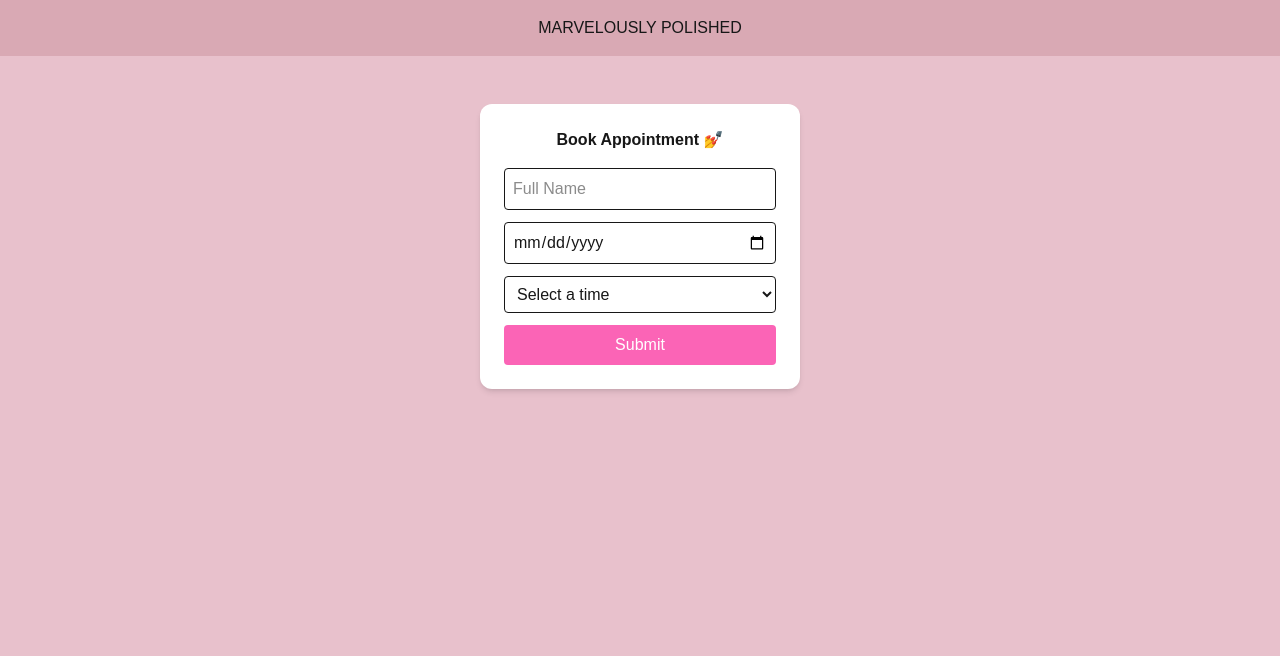
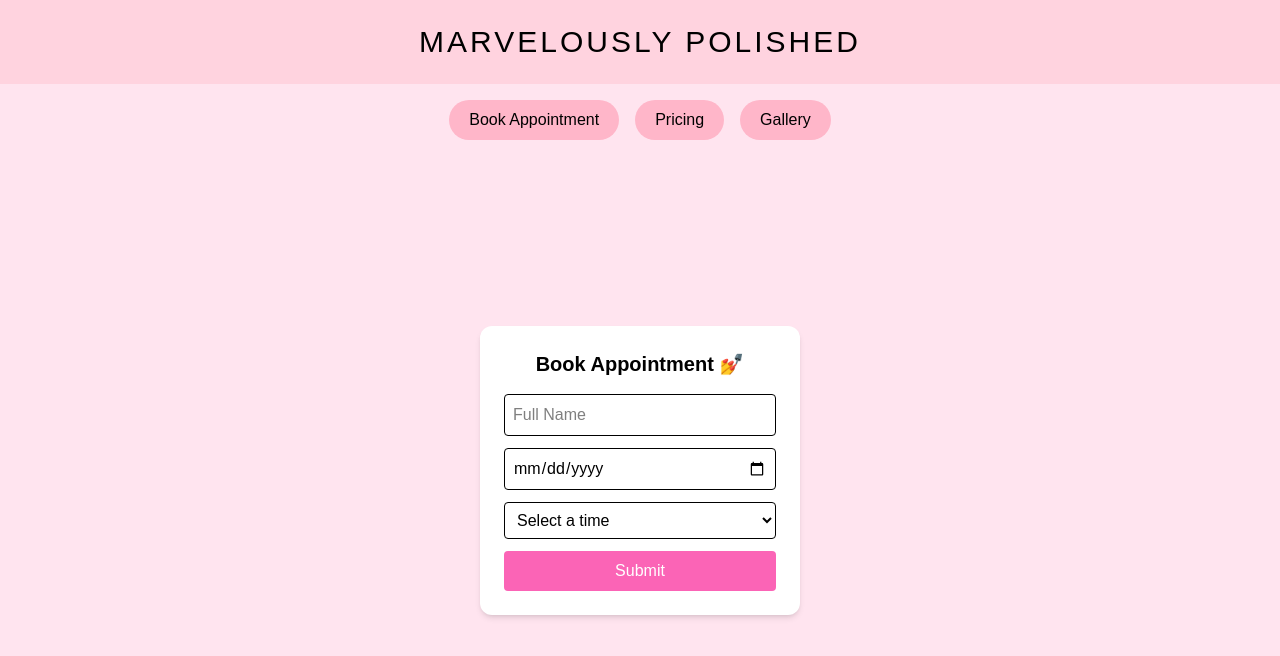
Before and after one commit to rhigovillahermosa18-star/Capstone, a Next.js app: page /book in a window 1280 px wide. Shown: the top 656 px of the page. Built offline with nearby package versions, Linux system fonts and the light colour scheme.

Commit message:
update project files

```diff
--- a/app/book/page.tsx
+++ b/app/book/page.tsx
@@ -1,37 +1,65 @@
 "use client";
+
+import Link from "next/link";
 
 export default function Book() {
   return (
-    <div className="min-h-screen bg-[#e8c1cc]">
+    <div className="min-h-screen bg-[#FFE4EF] flex flex-col">
 
-      <div className="bg-[#d9a9b4] py-4 text-center">
-        <h1>MARVELOUSLY POLISHED</h1>
+      {/* Header */}
+      <div className="bg-[#FFD3DF] py-6 text-center">
+        <h1 className="text-3xl tracking-widest font-medium text-black">
+          MARVELOUSLY POLISHED
+        </h1>
       </div>
 
-      <div className="flex justify-center mt-12">
+      {/* Navigation */}
+      <div className="mt-4 flex justify-center gap-4">
+        <Link href="/book" className="bg-[#FFB6C9] px-5 py-2 rounded-full text-black">
+          Book Appointment
+        </Link>
+
+        <Link href="/pricing" className="bg-[#FFB6C9] px-5 py-2 rounded-full text-black">
+          Pricing
+        </Link>
+
+        <Link href="/gallery" className="bg-[#FFB6C9] px-5 py-2 rounded-full text-black">
+          Gallery
+        </Link>
+      </div>
+
+      {/* Booking Form */}
+      <div className="flex flex-grow justify-center items-center">
         <div className="bg-white p-6 rounded-xl shadow-md w-80">
-          <h2 className="text-center font-semibold mb-4">
+
+          <h2 className="text-center font-semibold mb-4 text-black text-xl">
             Book Appointment 💅
           </h2>
 
-          <input placeholder="Full Name"
-            className="w-full mb-3 p-2 border rounded" />
+          <input
+            placeholder="Full Name"
+            className="w-full mb-3 p-2 border rounded text-black"
+          />
 
-          <input type="date"
-            className="w-full mb-3 p-2 border rounded" />
+          <input
+            type="date"
+            className="w-full mb-3 p-2 border rounded text-black"
+          />
 
-          <select className="w-full mb-3 p-2 border rounded">
+          <select className="w-full mb-3 p-2 border rounded text-black">
             <option>Select a time</option>
             <option>10:00 AM</option>
             <option>1:00 PM</option>
             <option>4:00 PM</option>
           </select>
 
-          <button className="w-full bg-pink-400 text-white py-2 rounded">
+          <button className="w-full bg-pink-400 text-white py-2 rounded hover:bg-pink-500 transition">
             Submit
           </button>
+
         </div>
       </div>
+
     </div>
   );
 }
--- a/app/gallery/page.tsx
+++ b/app/gallery/page.tsx
@@ -1,17 +1,69 @@
+import Link from "next/link";
 import Image from "next/image";
 
 export default function Gallery() {
   return (
-    <div className="min-h-screen bg-[#e8c1cc] flex justify-center items-center">
-      <div className="bg-white p-6 rounded-xl shadow-md">
-        <h2 className="text-center font-semibold mb-4">Gallery</h2>
+    <div className="min-h-screen bg-[#FFE4EF] flex flex-col">
 
-        <div className="grid grid-cols-3 gap-3">
-          <Image src="/nail1.jpg" width={100} height={100} alt="" />
-          <Image src="/nail2.jpg" width={100} height={100} alt="" />
-          <Image src="/nail3.jpg" width={100} height={100} alt="" />
+      {/* Header */}
+      <div className="bg-[#FFD3DF] py-6 text-center">
+        <h1 className="text-3xl tracking-widest font-medium text-black">
+          MARVELOUSLY POLISHED
+        </h1>
+      </div>
+
+      {/* Navigation */}
+      <div className="mt-4 flex justify-center gap-4">
+        <Link href="/book" className="bg-[#FFB6C9] px-5 py-2 rounded-full text-black">
+          Book Appointment
+        </Link>
+
+        <Link href="/pricing" className="bg-[#FFB6C9] px-5 py-2 rounded-full text-black">
+          Pricing
+        </Link>
+
+        <Link href="/gallery" className="bg-[#FFB6C9] px-5 py-2 rounded-full text-black">
+          Gallery
+        </Link>
+      </div>
+
+      {/* Gallery Content */}
+      <div className="flex flex-grow justify-center items-center">
+        <div className="bg-white p-6 rounded-xl shadow-md">
+
+          <h2 className="text-center font-semibold mb-6 text-black text-xl">
+            Gallery 💅
+          </h2>
+
+          <div className="grid grid-cols-3 gap-4">
+            <Image
+              src="/nail1.jpg"
+              width={120}
+              height={120}
+              alt="Nail design"
+              className="rounded-lg"
+            />
+
+            <Image
+              src="/nail2.jpg"
+              width={120}
+              height={120}
+              alt="Nail design"
+              className="rounded-lg"
+            />
+
+            <Image
+              src="/nail3.jpg"
+              width={120}
+              height={120}
+              alt="Nail design"
+              className="rounded-lg"
+            />
+          </div>
+
         </div>
       </div>
+
     </div>
   );
 }
```
